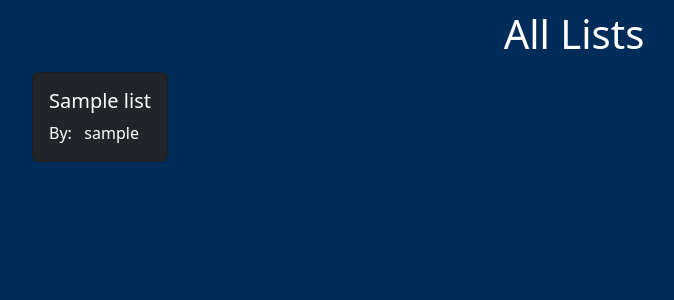
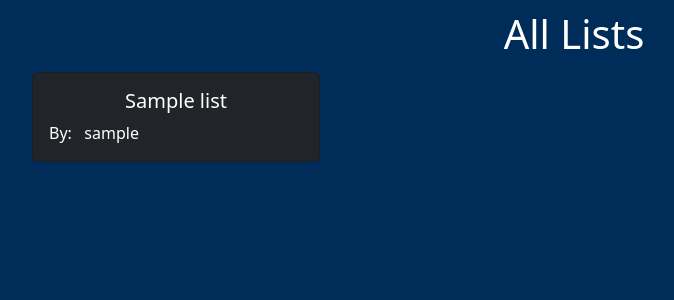
Before and after one commit to Fiyin-T/GMRD, a Django app: page / in a window 1280 px wide. Shown: the part 56-356 px from the top of the page, without its empty margins (66-740 px from the left). Run offline with Django 4.2, Linux system fonts and the light colour scheme; tables that the repository leaves empty hold one stand-in row (values such as "Sample post").

Commit message:
Formatting cards on home page

```diff
--- a/main_app/templates/home.html
+++ b/main_app/templates/home.html
@@ -4,7 +4,7 @@
 <div class="container">
     <h1> All Lists</h1>
     {% for list in lists %}
-        <div class="card m-3 text-white bg-dark mb-3">
+        <div class="card m-3 text-white bg-dark mb-3" style="width: 18rem;">
             <a href="{% url 'list_detail' list.id %}">
                 <div class="card-body">
                 <h5 class="card-title text-center">{{ list.name }}</h5>
```
